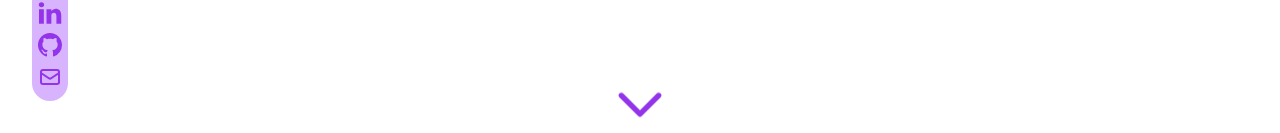
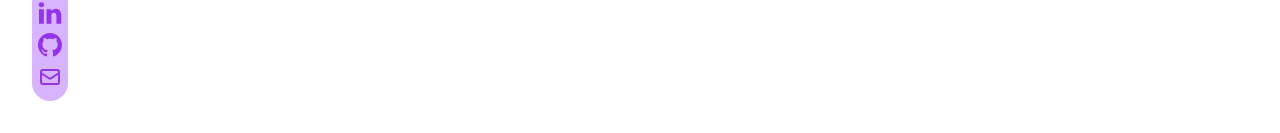
Before and after one commit to mertturkmenoglu/website, a Next.js app: page / in a window 1280 px wide. Shown: the part 667-800 px from the top of the page. Built offline with nearby package versions, Linux system fonts and the light colour scheme.

Commit message:
Add margin to hero chevron

```diff
--- a/components/Hero.tsx
+++ b/components/Hero.tsx
@@ -19,7 +19,7 @@ const Hero = ({ className }: Props): JSX.Element => (
       src="https://github.com/mertturkmenoglu.png"
       className="w-48 h-48 rounded-full border-4 mt-16 border-purple-600"
     />
-    <ChevronDownIcon className="w-16 h-16 animate-bounce text-purple-600 mt-32" />
+    <ChevronDownIcon className="w-16 h-16 animate-bounce text-purple-600 mt-64" />
   </header>
 );
 
```
